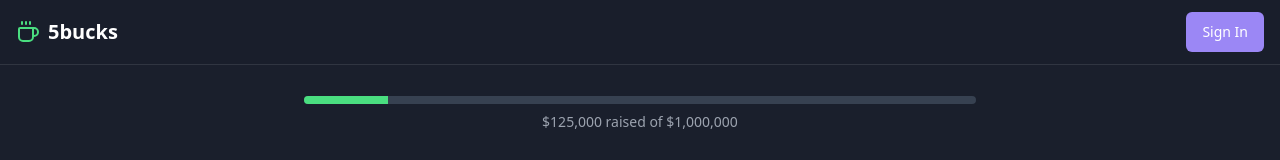
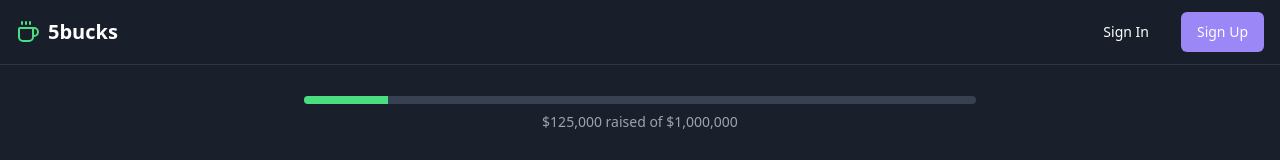
Before and after one commit to NikolaBube95/virtual-coffee-venture, a React (Vite) app: page /dashboard in a window 1280 px wide. Shown: the top 160 px of the page. Built offline with nearby package versions, Linux system fonts and the light colour scheme.

Commit message:
Add Sign Up button to Navbar
This commit adds a Sign Up button next to the existing Sign In button in the Navbar component for improved user accessibility.
[skip gpt_engineer]

```diff
--- a/src/components/AuthButton.tsx
+++ b/src/components/AuthButton.tsx
@@ -19,12 +19,22 @@ const AuthButton = () => {
 
   return (
     <>
-      <Button
-        onClick={openLogin}
-        className="bg-primary hover:bg-primary/90"
-      >
-        Sign In
-      </Button>
+      <div className="flex items-center gap-4">
+        <Button
+          onClick={openLogin}
+          variant="ghost"
+          className="text-white hover:bg-white/10"
+        >
+          Sign In
+        </Button>
+
+        <Button
+          onClick={openSignup}
+          className="bg-primary hover:bg-primary/90"
+        >
+          Sign Up
+        </Button>
+      </div>
 
       <LoginDialog
         isOpen={isLoginOpen}
```
